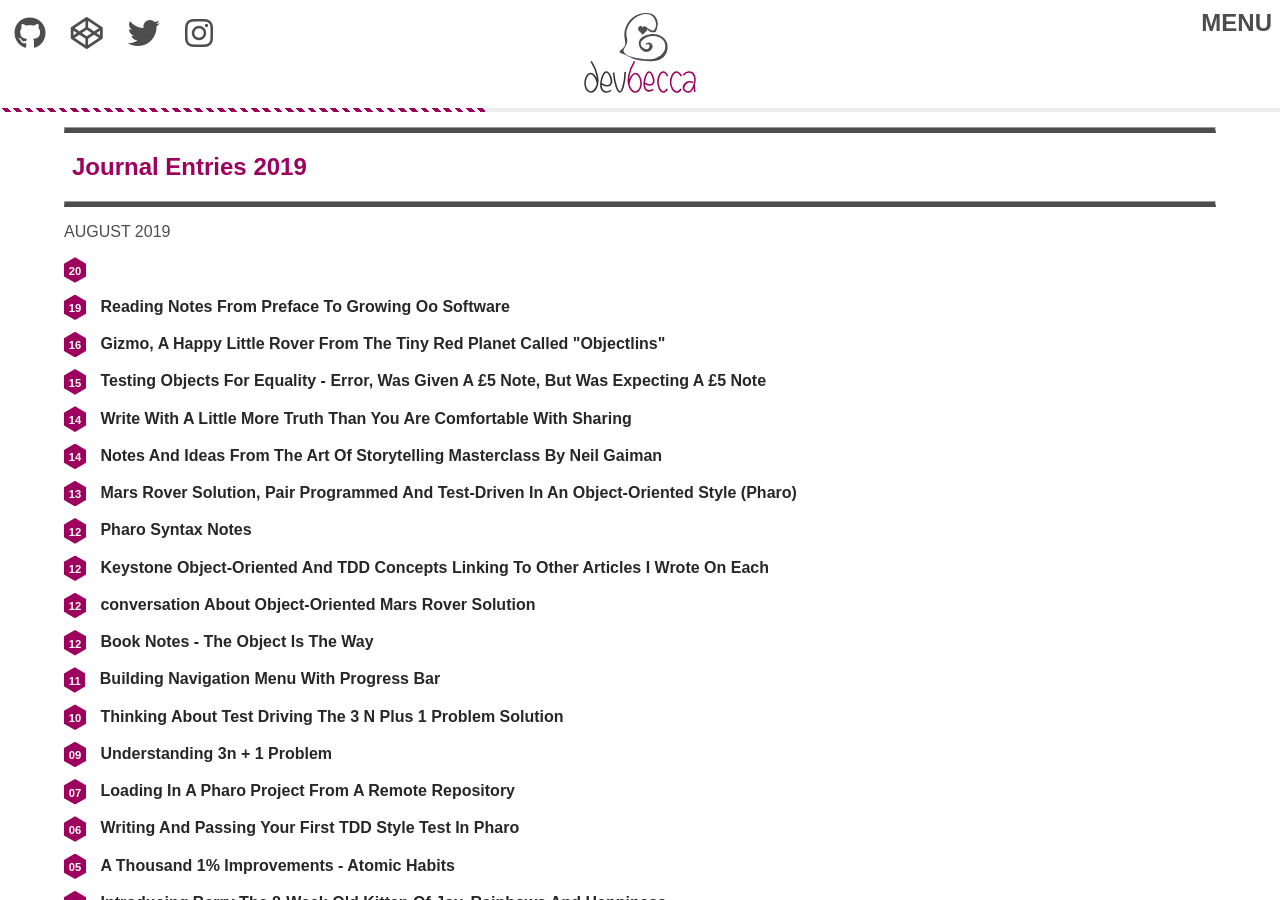
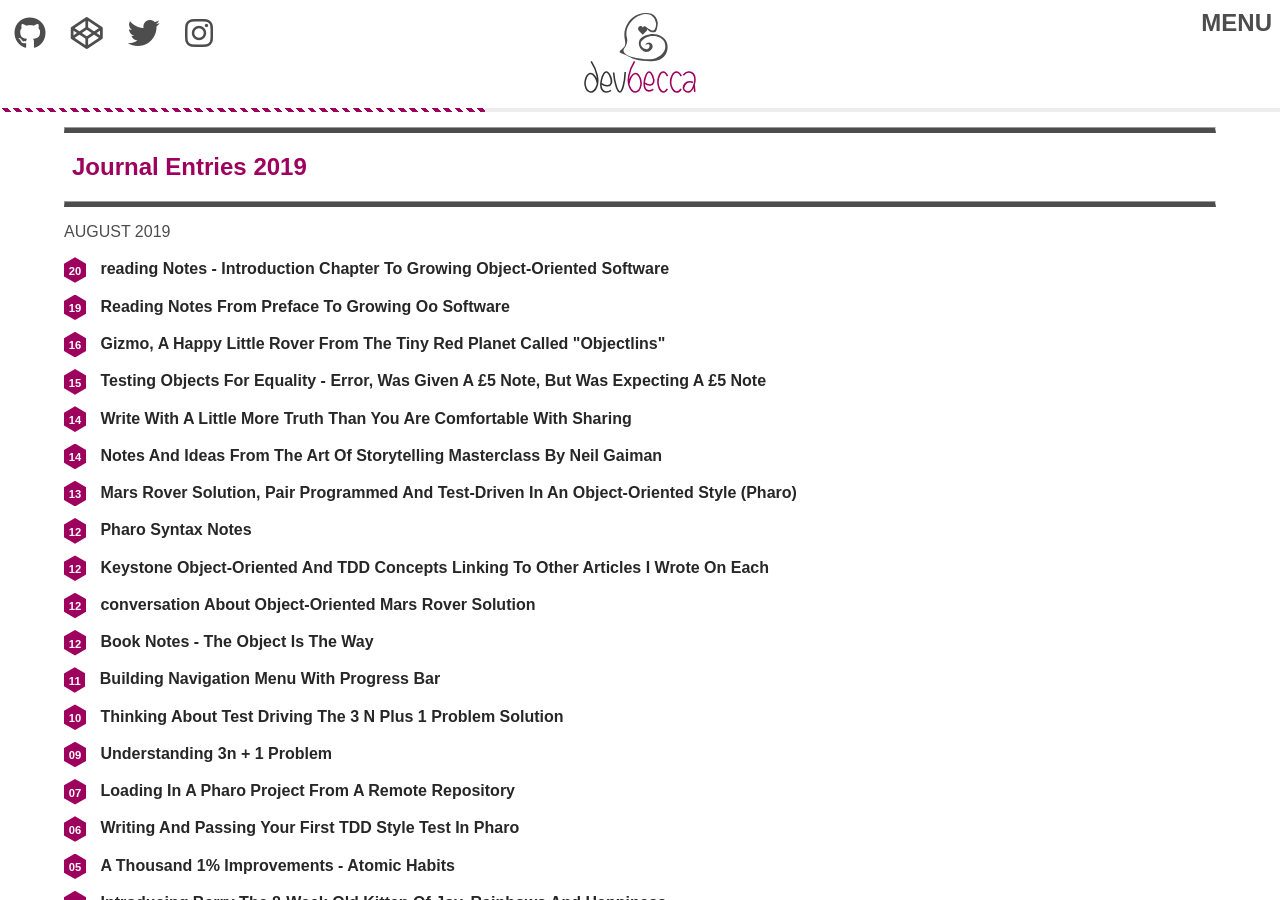
Before and after one commit to Becca9941/Becca9941.github.io, a Jekyll site: the page built from index.html, in a window 1280 px wide and 900 px high, scrolled down 449 px. Built offline with Jekyll 4.4.1, drawn with Linux system fonts in a browser that asks for light colours; nearby versions of some CDN libraries.

Commit message:
title change

```diff
--- a/_posts/2019-08-20-reading-notes-intro-to-growing-oo-programs.html
+++ b/_posts/2019-08-20-reading-notes-intro-to-growing-oo-programs.html
@@ -1,6 +1,6 @@
 ---
 layout: post
-title: reading notes: introduction chapter to growing object-oriented software
+title: reading notes -  introduction chapter to growing object-oriented software
 ---
 
 <p class="note">Reading notes based on <a
```
